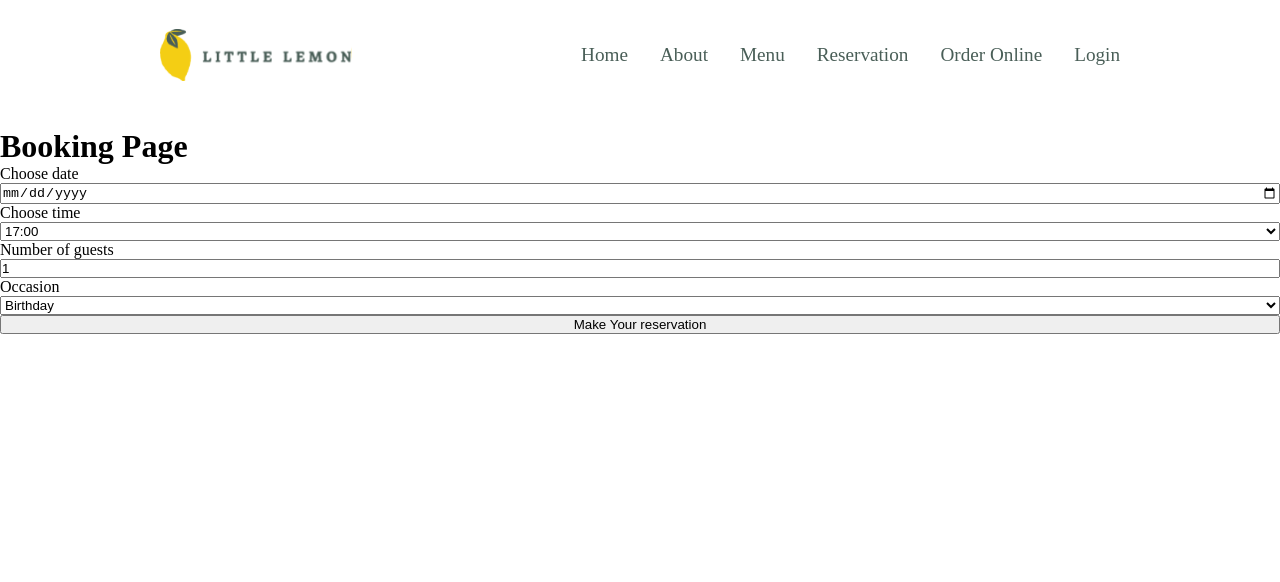
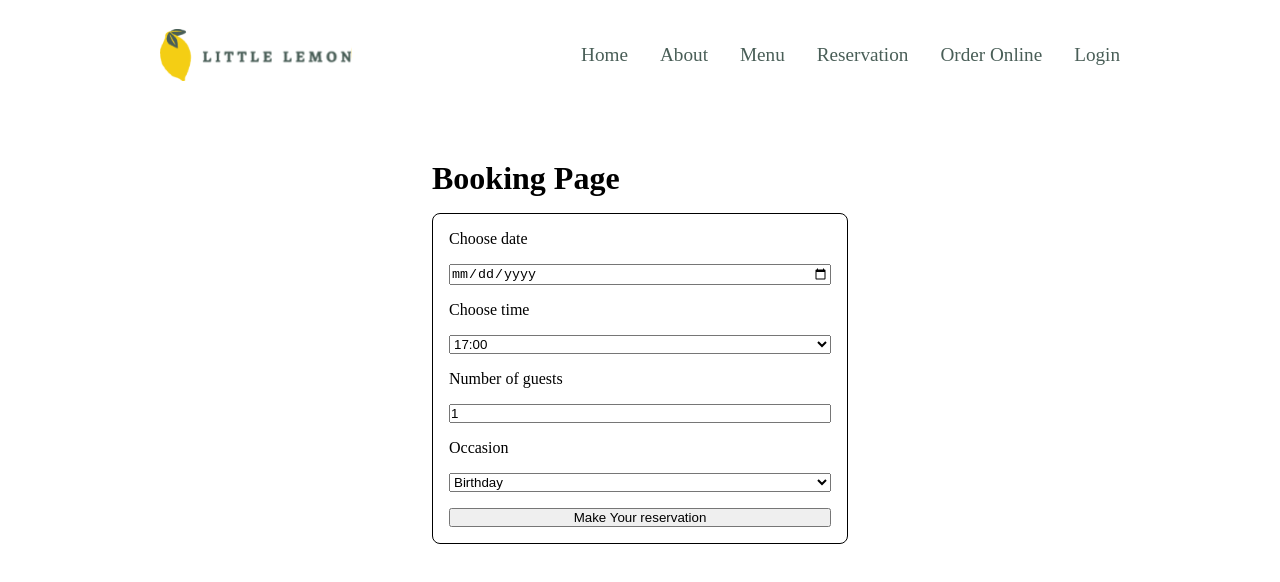
Before and after one commit to dlkokhta/little-lemon-restaurant, a React (Create React App) app: page /booking in a window 1280 px wide. Shown: the top 582 px of the page. Built offline with nearby package versions, Linux system fonts and the light colour scheme.

Commit message:
connect Booking page to fetchAPI for dynamic available times

```diff
--- a/src/components/BookingForm/BookingForm.module.css
+++ b/src/components/BookingForm/BookingForm.module.css
@@ -1,9 +1,22 @@
-
 
 .formContainer2{
-
     display: flex;
     flex-direction: column;
-
+    gap: 1rem;
+    border: 1px solid ;
+    padding: 1rem;
+    border-radius: 0.5rem;
 
 }
+
+.inputFieldsContainer{
+    display: flex;
+    flex-direction: column;
+    gap: 0.2rem;
+}
+
+.inputFields{
+    padding: 0.3rem;
+    border: 1px solid ;
+    border-radius: 0.5rem;
+}
--- a/src/pages/BookingPage.js
+++ b/src/pages/BookingPage.js
@@ -16,6 +16,7 @@ const BookingPage = () => {
 
   return (
     <div className={styles.bookingPageContainer}>
+      <div className={styles.bookingPageContainer2}>
         <h1>Booking Page</h1>
         <BookingForm
           date={date}
@@ -30,6 +31,7 @@ const BookingPage = () => {
           dispatch={dispatch}
         />
       </div>
+    </div>
   );
 };
 
--- a/src/pages/BookingPage.module.css
+++ b/src/pages/BookingPage.module.css
@@ -1,3 +1,67 @@
 .bookingPageContainer{
-    margin-top: 8rem;
+    padding-top: 10rem;
+    padding-left: 1.8rem;
+    padding-right: 1.8rem;
 }
+
+.bookingPageContainer2 h1{
+   margin-bottom: 1rem;
+}
+
+@media (min-width: 640px) {
+    .bookingPageContainer{
+
+        padding-left: 10rem;
+        padding-right: 10rem;
+
+    }
+}
+
+
+@media (min-width: 768px) {
+    .bookingPageContainer{
+        padding-left: 13rem;
+        padding-right: 13rem;
+
+    }
+}
+
+@media (min-width: 1024px) {
+    .bookingPageContainer{
+        padding-left: 20rem;
+        padding-right: 20rem;
+
+    }
+}
+
+@media (min-width: 1280px) {
+    .bookingPageContainer{
+        padding-left: 27rem;
+        padding-right: 27rem;
+
+    }
+}
+
+@media (min-width: 1536px) {
+    .bookingPageContainer{
+        padding-left: 34rem;
+        padding-right: 34rem;
+
+    }
+}
+
+@media (min-width: 1836px) {
+    .bookingPageContainer{
+        padding-left: 42rem;
+        padding-right: 42rem;
+
+    }
+}
+
+@media (min-width: 1920px) {
+    .bookingPageContainer{
+        padding-left: 47rem;
+        padding-right: 47rem;
+
+    }
+}
--- a/src/pages/HomePage.js
+++ b/src/pages/HomePage.js
@@ -4,7 +4,6 @@ import Highlights from "../components/Highlights/Highlights";
 import Testimonials from "../components/Testimonials/Testimonials";
 import About from "../components/About/About";
 import Footer from "../components/Footer/Footer";
-import styles from "./Homepage.module.css";
 
 const HomePage = () => {
   return (
--- /dev/null
+++ b/src/utils/api.js
@@ -0,0 +1,26 @@
+const seededRandom = function (seed) {
+  var m = 2 ** 35 - 31;
+  var a = 185852;
+  var s = seed % m;
+  return function () {
+    return (s = (s * a) % m) / m;
+  };
+};
+
+export const fetchAPI = function (date) {
+  let result = [];
+  let random = seededRandom(date.getDate());
+
+  for (let i = 17; i <= 23; i++) {
+    if (random() < 0.5) {
+      result.push(i + ":00");
+    }
+    if (random() < 0.5) {
+      result.push(i + ":30");
+    }
+  }
+  return result;
+};
+export const submitAPI = function (formData) {
+  return true;
+};
--- a/src/utils/timeUtils.js
+++ b/src/utils/timeUtils.js
@@ -1,5 +1,8 @@
+import { fetchAPI } from "./api";
+
 export const fetchAvailableTimes = (date) => {
-  return ["17:00", "18:00", "19:00", "20:00", "21:00", "22:00"];
+  const dateObj = date instanceof Date ? date : new Date(date);
+  return fetchAPI(dateObj);
 };
 
 export const updateTimes = (state, action) => {
```
Also changed, not shown: 1 other file (tests, documents, lock files or other folders). Lines whose indentation alone changed are shown as unchanged.
